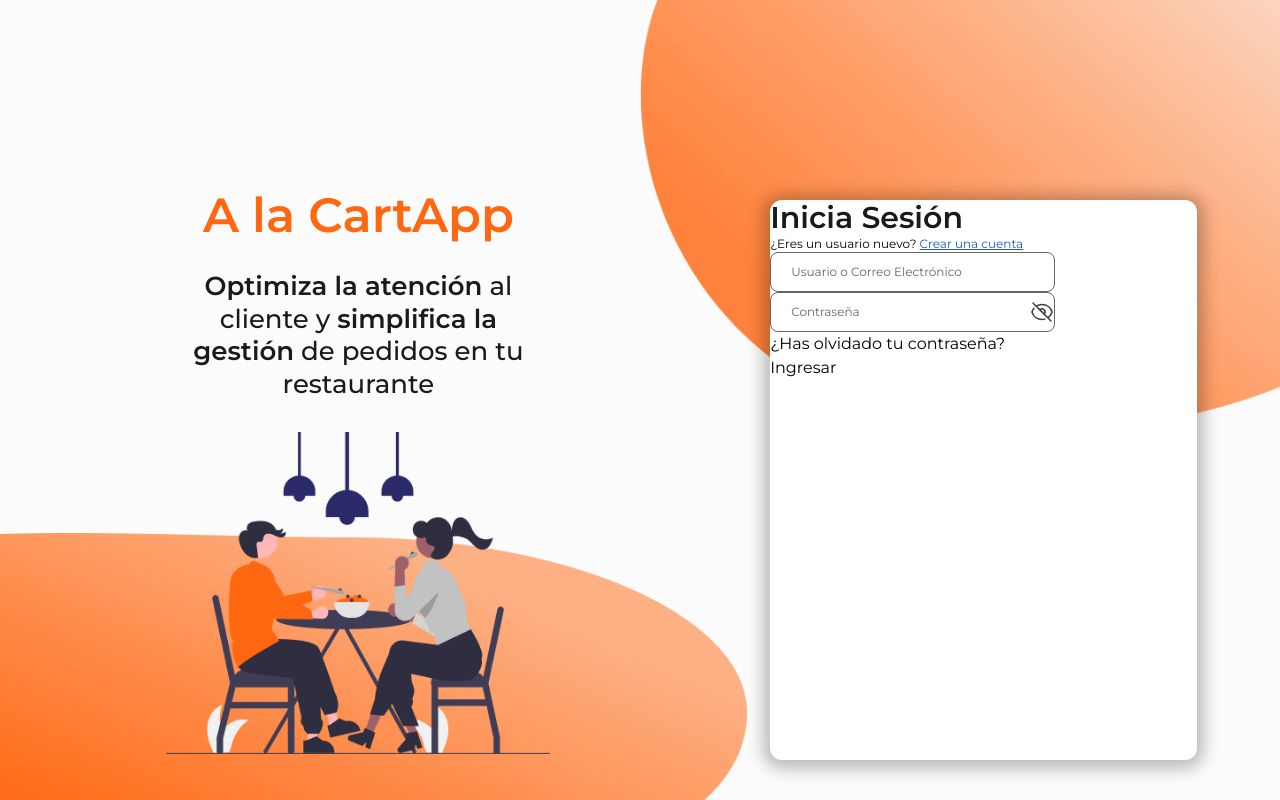
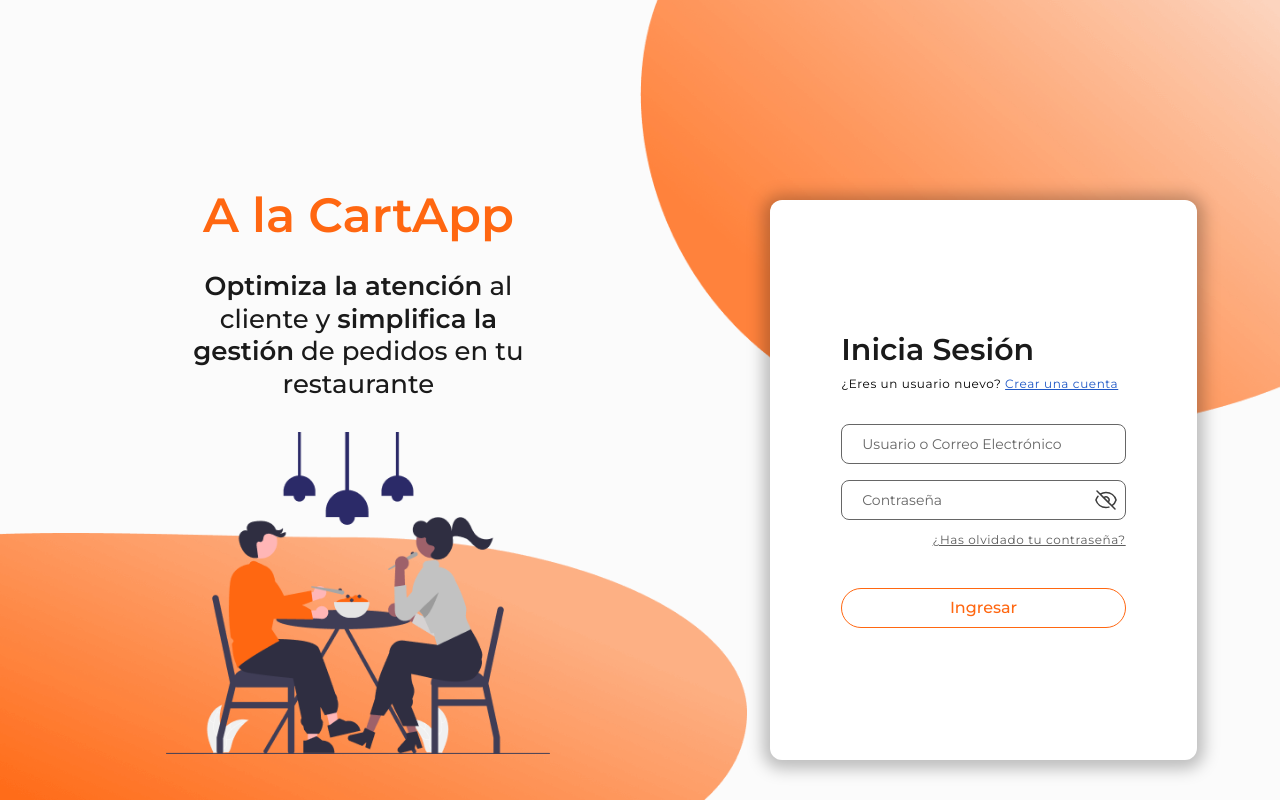
Before and after one commit to No-Country/s12-25-t-java-next, a Next.js app in the folder Frontend/: page /admin/login in a window 1280 px wide. Built offline with nearby package versions, Linux system fonts and the light colour scheme.

Commit message:
finished desktop login form styles

```diff
--- a/Frontend/src/app/admin/login/page.tsx
+++ b/Frontend/src/app/admin/login/page.tsx
@@ -11,25 +11,30 @@ function LoginPage() {
 
 	return (
 		<div className="absolute w-1/3 h-[35rem] rounded-xl shadow-form bg-white right-[6.5vw] top-1/4 bg-none">
+			<div className="flex w-full h-full justify-center items-center">
+				<div className="flex flex-col w-2/3">
 					<h2 className="text-3xl font-semibold text-font">Inicia Sesión</h2>
-			<p className="text-xs font-normal">
+					<p className="text-xs font-normal leading-6 tracking-wider mt-1">
 						¿Eres un usuario nuevo?{' '}
 						<a className="text-secondary-100 underline">Crear una cuenta</a>
 					</p>
 					<form onSubmit={handleSubmit}>
-				<div className="flex w-2/3 h-10 border border-[#666] rounded-lg py-3 pl-5 items-center">
 						<input
+							type="email"
+							required
 							placeholder="Usuario o Correo Electrónico"
-						className="w-full text-xs font-normal placeholder-[#666]"
+							className="flex w-full h-10 border border-[#666] rounded-lg py-3 pl-5 items-center mt-7 text-sm font-normal placeholder-[#666] focus:outline-none focus:border-primary-100"
 						/>
-				</div>
-				<div className="flex w-2/3 h-10 border border-[#666] rounded-lg py-3 pl-5 items-center">
+						<div className="relative">
 							<input
+								type={hide ? 'password' : 'text'}
+								required
 								placeholder="Contraseña"
-						className="w-64 text-xs font-normal placeholder-[#666]"
+								className="flex w-full h-10 border border-[#666] rounded-lg py-3 pl-5 mt-4 text-sm font-normal placeholder-[#666] focus:outline-none  focus:border-primary-100"
 							/>
 							<button
 								type="button"
+								className="absolute top-2 right-2"
 								onClick={() => {
 									setHide(!hide)
 								}}
@@ -41,11 +46,20 @@ function LoginPage() {
 								)}
 							</button>
 						</div>
-				<div>
-					<a>¿Has olvidado tu contraseña? </a>
+						<div className="flex w-full justify-end mt-2">
+							<a className="text-xs font-normal text-darkgrey underline leading-6 tracking-wider">
+								¿Has olvidado tu contraseña?{' '}
+							</a>
 						</div>
-				<button type="submit">Ingresar</button>
+						<button
+							type="submit"
+							className="text-base font-medium text-primary-100 border border-primary-100 rounded-full w-full h-10 mt-9 hover:text-white hover:bg-primary-100"
+						>
+							Ingresar
+						</button>
 					</form>
+				</div>
+			</div>
 		</div>
 	)
 }
```
Lines whose indentation alone changed are shown as unchanged.
